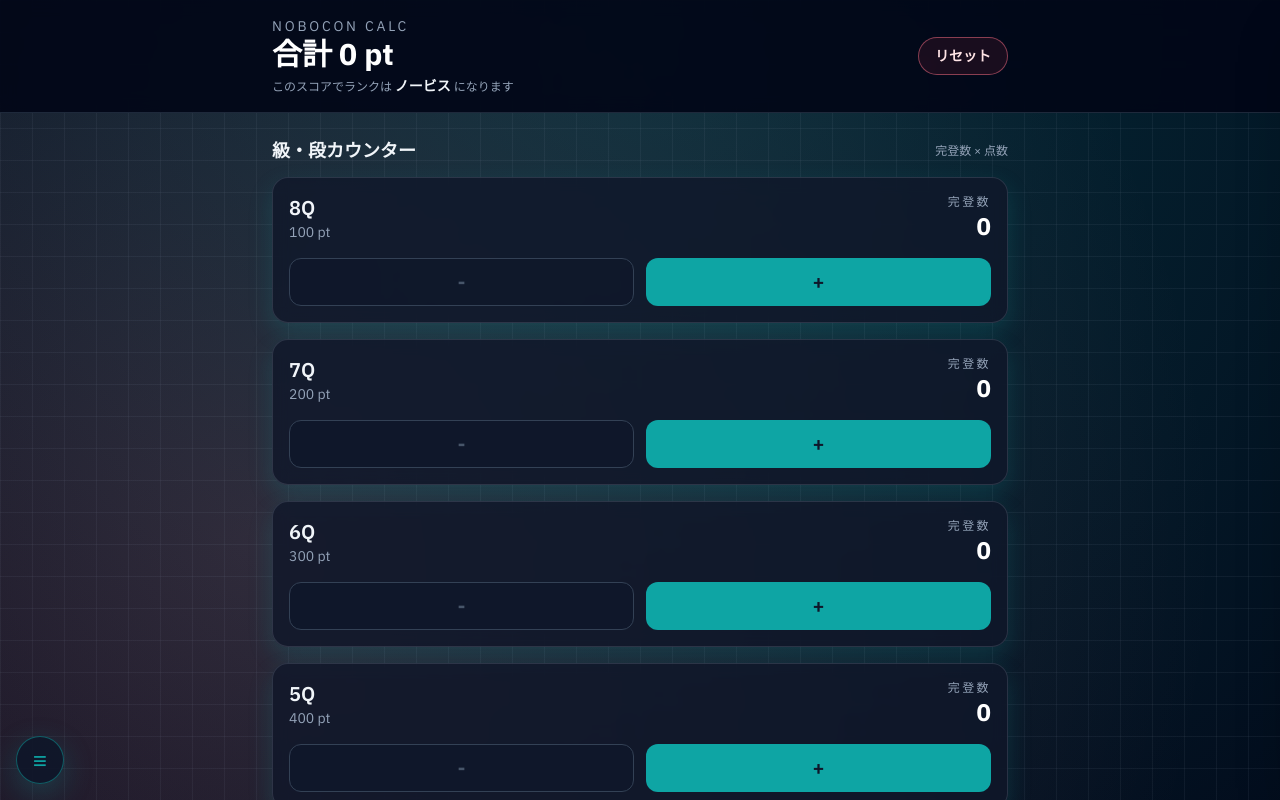
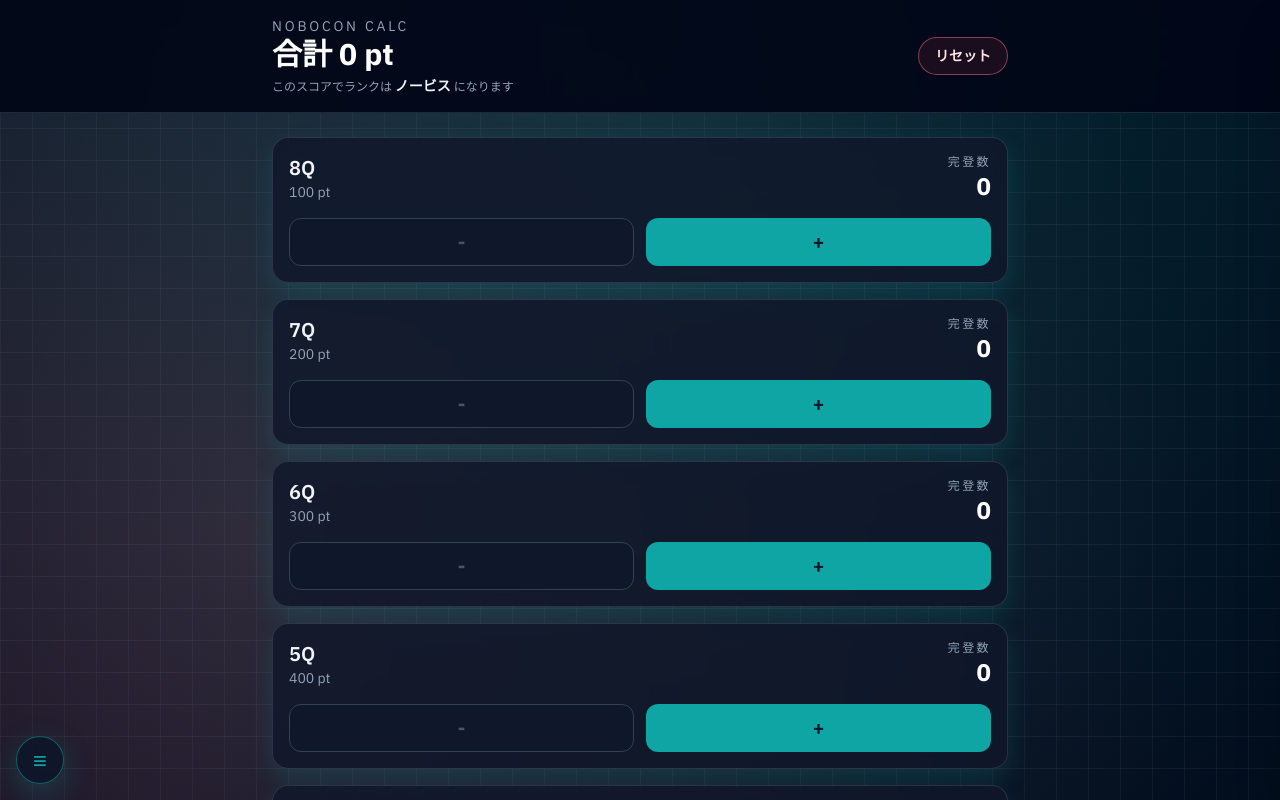
Before and after one commit to Olein-jp/nobocon-calc, a React (Vite) app: page / in a window 1280 px wide. Shown: the top 800 px of the page. Built offline with nearby package versions, Linux system fonts and the light colour scheme.

Commit message:
説明テキストを削除

```diff
--- a/src/App.tsx
+++ b/src/App.tsx
@@ -140,10 +140,6 @@ const App = () => {
 
         <main className="mx-auto flex w-full max-w-3xl flex-col gap-6 px-4 pb-16 pt-6">
           <section className="space-y-3">
-            <div className="flex items-center justify-between">
-              <h2 className="text-lg font-semibold text-slate-100">級・段カウンター</h2>
-              <span className="text-xs text-slate-400">完登数 × 点数</span>
-            </div>
             <div className="grid gap-4">
               {gradeEntries.map(([key, points], index) => {
                 const count = state.counts[key];
```
